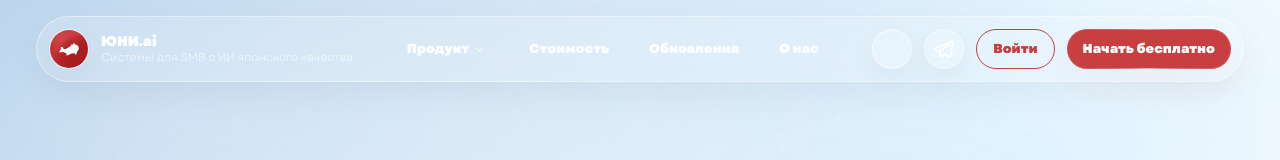
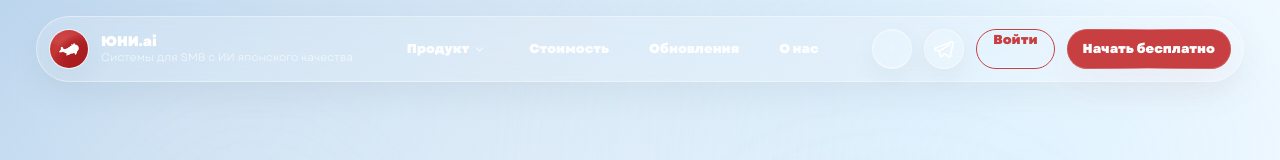
Before and after one commit to uniconsulting/uni.com, a Next.js app: page / in a window 1280 px wide. Shown: the top 160 px of the page. Built offline with nearby package versions, Linux system fonts and the light colour scheme.

Commit message:
Update Header.tsx

```diff
--- a/src/components/sections/Header.tsx
+++ b/src/components/sections/Header.tsx
@@ -209,7 +209,7 @@ export default function Header() {
 
                 <a
                   href={LINKS.login}
-                  className="btn-login-slow inline-flex h-10 items-center justify-center rounded-full border border-[#c73f40] bg-white/0 px-4 text-[13px] font-semibold text-[#c73f40]"
+                  className="lg-border inline-flexl btn-login-slow h-10 items-center justify-center rounded-full border border-[#c73f40] bg-white/0 px-4 text-[13px] font-semibold text-[#c73f40]"
                 >
                   Войти
                 </a>
```
